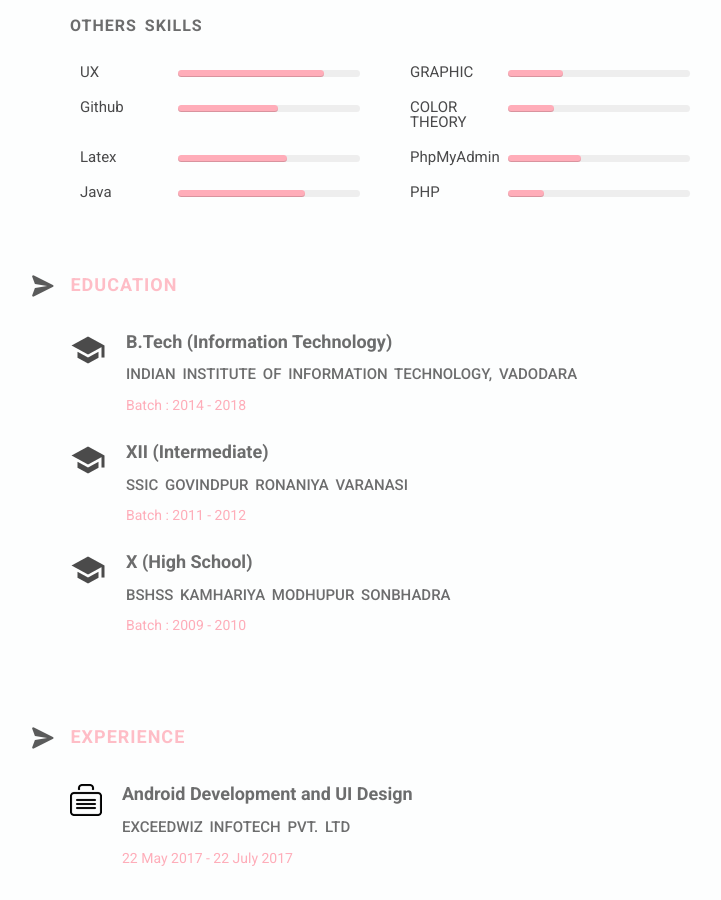
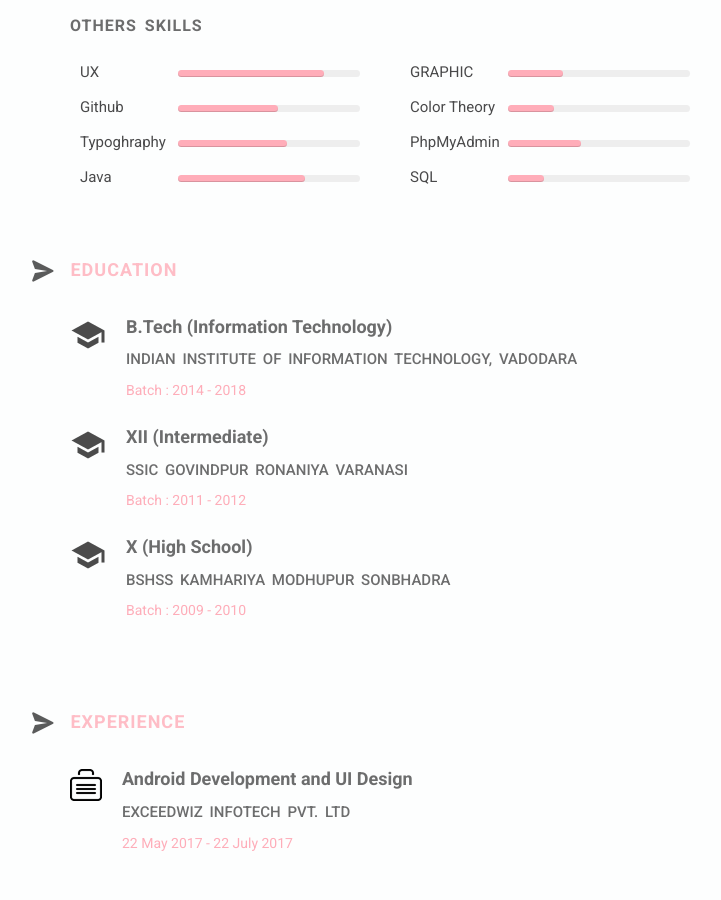
Before and after one commit to ravi268kumar/ravi268kumar.github.io, a plain HTML site: page resume.html in a window 1280 px wide. Shown: the part 917-1817 px from the top of the page, without its empty margins (255-976 px from the left). Drawn offline with Linux system fonts and the light colour scheme.

Commit message:
skills update

```diff
--- a/resume.html
+++ b/resume.html
@@ -126,7 +126,7 @@
                                 </div>
                                 <div class="col-lg-6">
                                     <div class="skill-progress">
-                                        <div class="skill-name">COLOR THEORY</div>
+                                        <div class="skill-name">Color Theory</div>
                                         <div class="progress-line">
                                             <div class="skill-progress-bar">
                                                 <div class="progress-bar" role="progressbar" aria-valuenow="25" aria-valuemin="0" aria-valuemax="100" style="width:25%"></div>
@@ -137,7 +137,7 @@
                                 </div>
                                 <div class="col-lg-6">
                                     <div class="skill-progress">
-                                        <div class="skill-name">Latex</div>
+                                        <div class="skill-name">Typoghraphy</div>
                                         <div class="progress-line">
                                             <div class="skill-progress-bar">
                                                 <div class="progress-bar" role="progressbar" aria-valuenow="60" aria-valuemin="0" aria-valuemax="100" style="width:60%"></div>
@@ -169,7 +169,7 @@
                                     </div>
                                 </div><div class="col-lg-6">
                                 <div class="skill-progress">
-                                    <div class="skill-name">PHP</div>
+                                    <div class="skill-name">SQL</div>
                                     <div class="progress-line">
                                         <div class="skill-progress-bar">
                                             <div class="progress-bar" role="progressbar" aria-valuenow="20" aria-valuemin="0" aria-valuemax="100" style="width:20%"></div>
```
